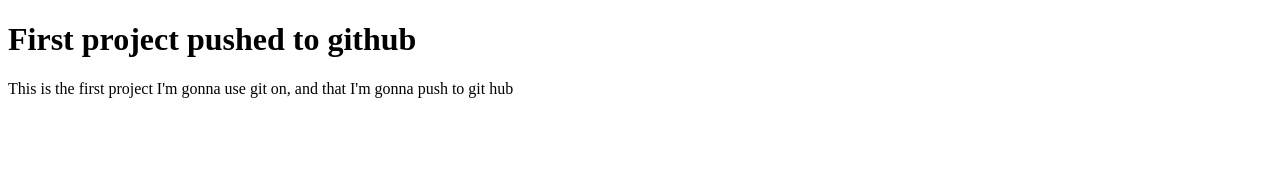
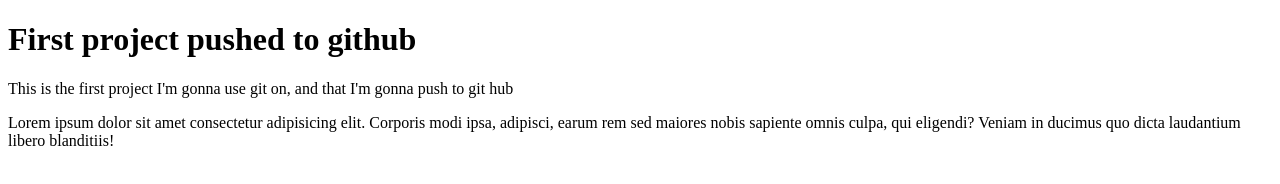
Before and after one commit to francktass/GitHub-First-Test, a plain HTML site: page index.html in a window 1280 px wide. Drawn offline with Linux system fonts and the light colour scheme.

Commit message:
added a new paragraph

```diff
--- a/index.html
+++ b/index.html
@@ -8,5 +8,8 @@
 <body>
     <h1>First project pushed to github</h1>
     <div>This is the first project I'm gonna use git on, and that I'm gonna push to git hub</div>
+    <p>Lorem ipsum dolor sit amet consectetur adipisicing elit. Corporis modi ipsa, adipisci, earum rem sed maiores nobis
+        sapiente omnis culpa, qui eligendi? Veniam in ducimus quo dicta laudantium libero blanditiis!
+    </p>
 </body>
 </html>
```
